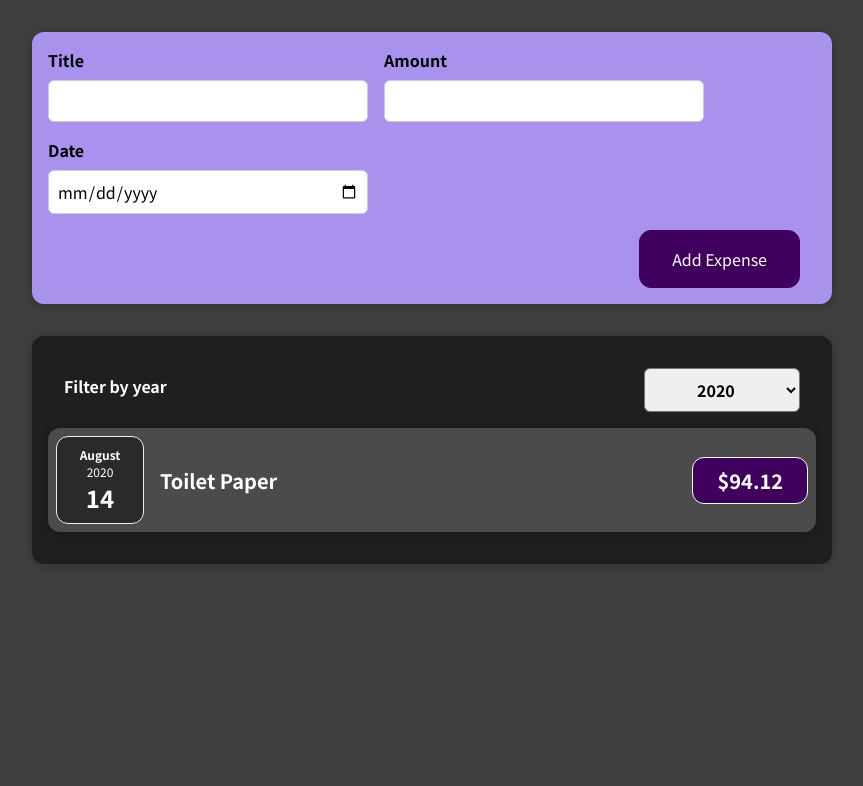
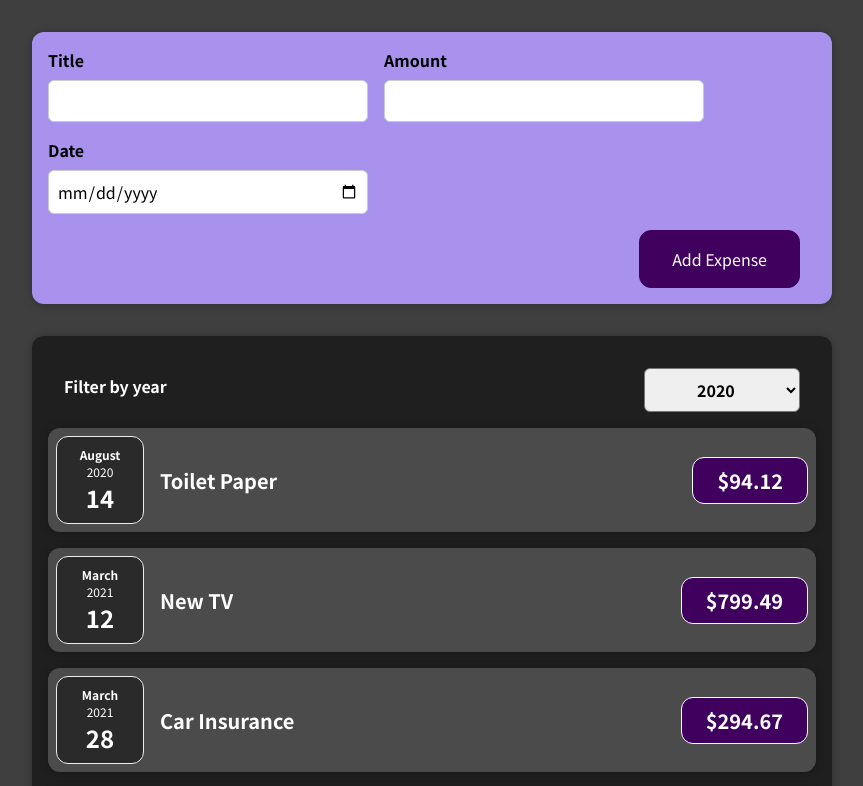
Before and after one commit to SebastianPfeu/Expensing, a React (Create React App) app: page / in a window 1280 px wide. Shown: the top 786 px of the page, without its empty margins (208-1071 px from the left). Built offline with nearby package versions, Linux system fonts and the light colour scheme.

Commit message:
Update Expenses.js

```diff
--- a/src/components/Expenses/Expenses.js
+++ b/src/components/Expenses/Expenses.js
@@ -11,14 +11,10 @@ function Expenses(props) {
     setFilteredYear(selectedYear);
   };
 
-  const filteredExpenses = props.expenses.filter(expense => {
-    return expense.date.getFullYear().toString() === filteredYear;
-  })
-
   return (
     <Card className='expenses'>
       <ExpensesFilter selected={filteredYear} onChangeFilter={filterChangeHandler} />
-      {filteredExpenses.map(expense =>
+      {props.expenses.map(expense =>
         <ExpenseItem
           key={expense.id}
           date={expense.date}
```
